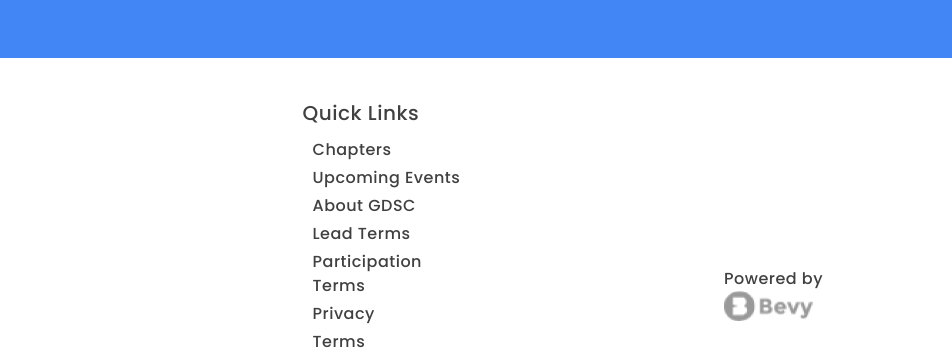
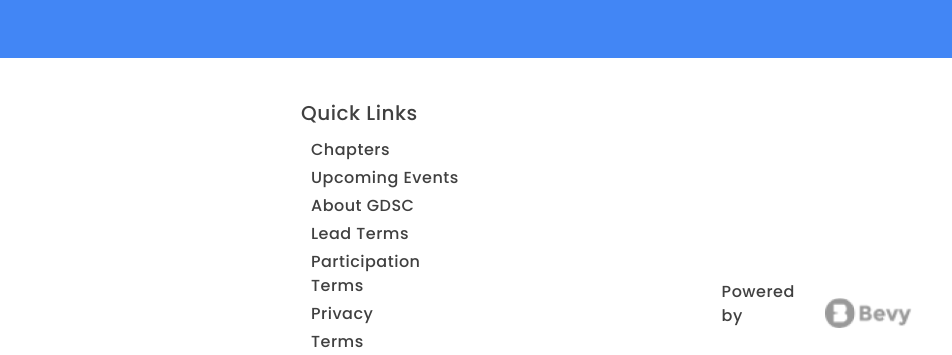
Before and after one commit to Chwakillah/redesign-challange, a plain HTML site: page index.html in a window 1280 px wide. Shown: the part 7030-7385 px from the top of the page, 328-1280 px from the left. Drawn offline with Linux system fonts and the light colour scheme; files whose address does not match are found by name.

Commit message:
fix(footer): memperbaiki footer

```diff
--- a/index.html
+++ b/index.html
@@ -534,7 +534,8 @@ height: 18.5px; position: absolute; z-index: 555; bottom: 100px; right: 70px;">
                 </div>
             </div>
             <div class="power-footer-wrapper">
-                <p>Powered by <img src="./assets/footer/bevy.png" alt="bevy" style="width: 90px; height: 30px; "></p>
+                <p>Powered by</p>
+                <img src="./assets/footer/bevy.png" alt="bevy" style="width: 90px; height: 30px; ">
             </div>
         </div>
     </footer>
--- a/style.css
+++ b/style.css
@@ -768,5 +768,6 @@ footer {
   justify-content: center;
   bottom: 0;
   right: 0;
-  padding: 220px 0 0 0;
+  padding: 200px 0 0 0;
+  gap: 8px;
 }
```
